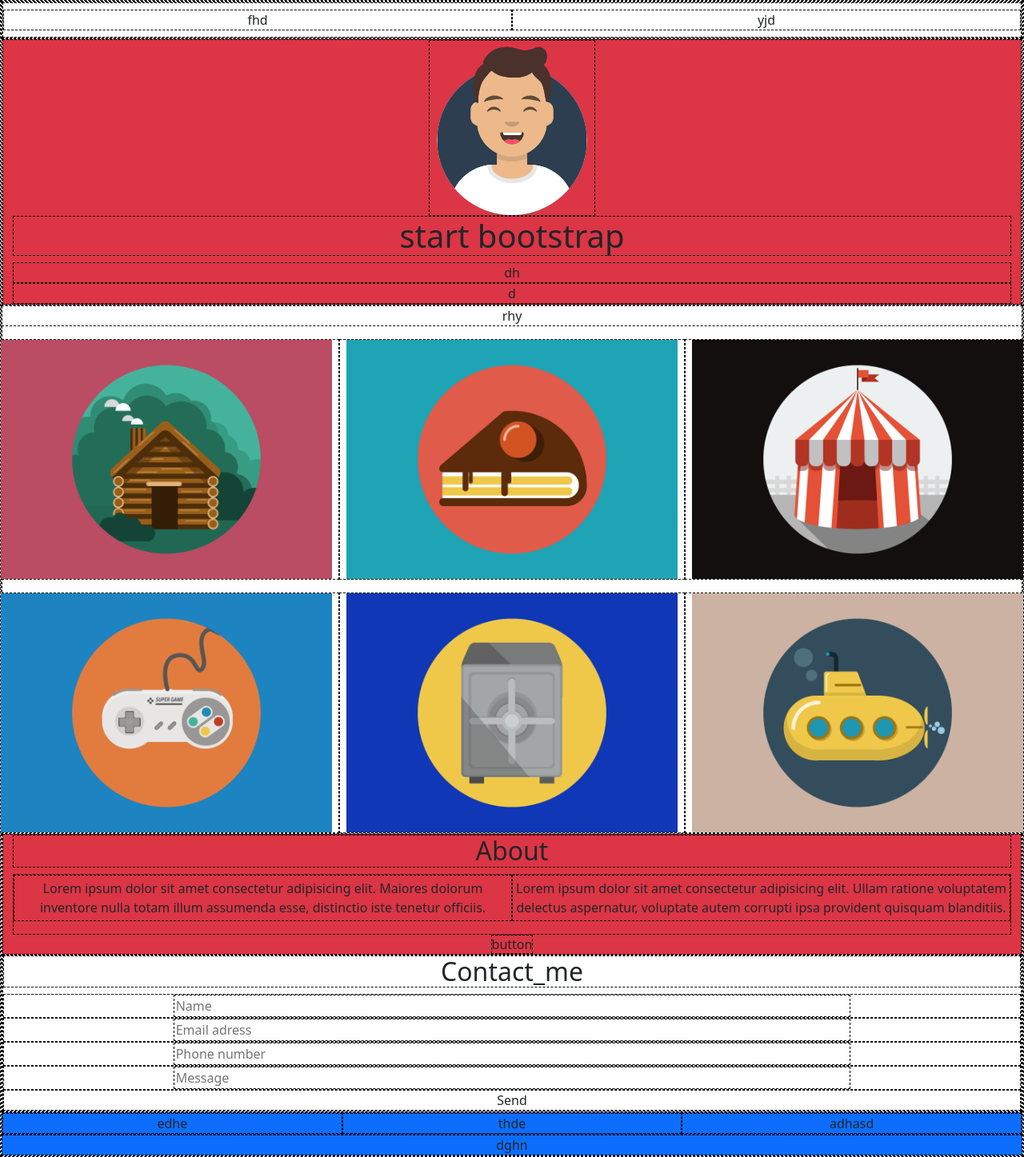
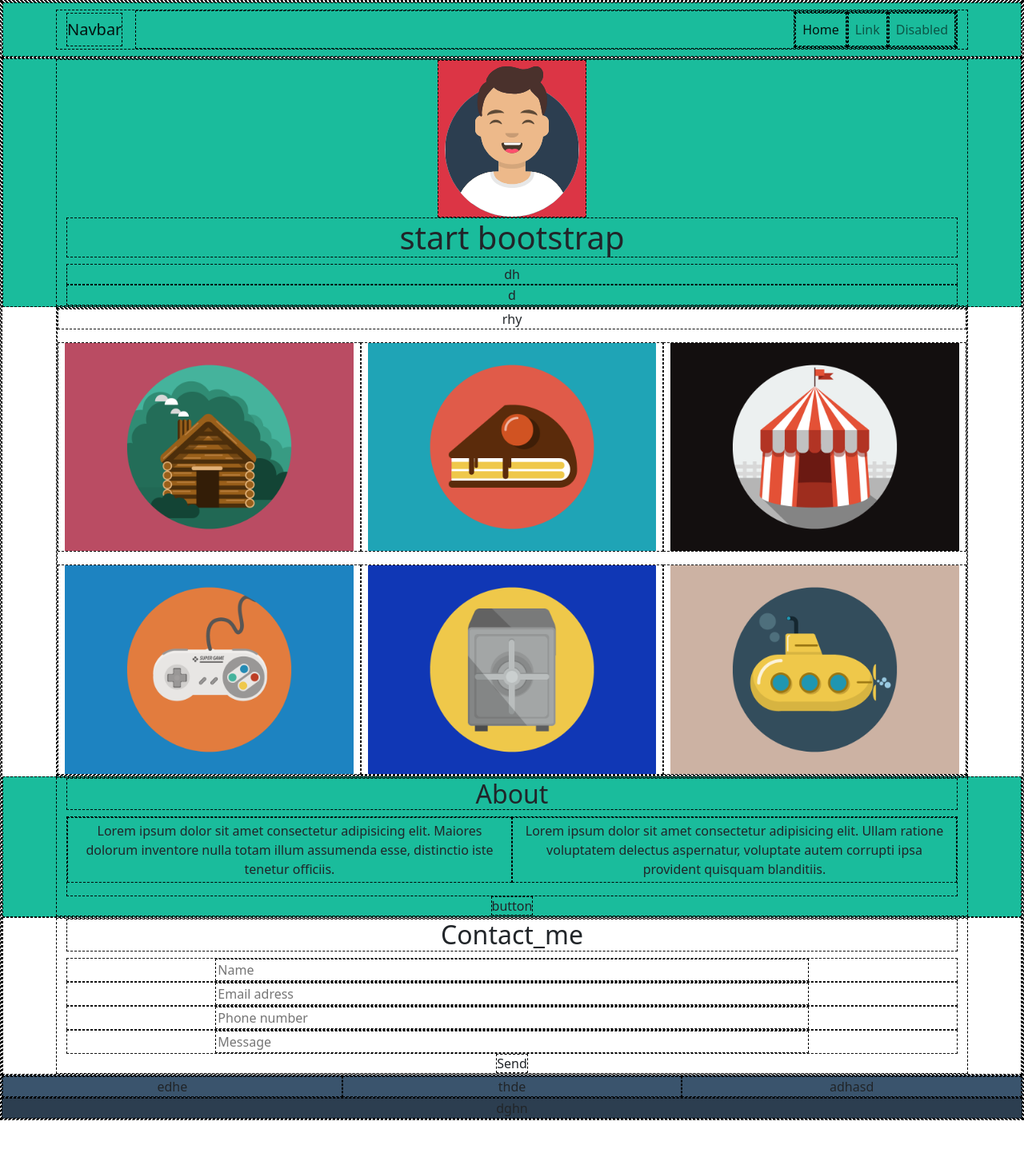
Before and after one commit to fabiodelli/html-css-bootstrap-freelancer, a plain HTML site: page index.html in a window 1280 px wide. Shown: the whole page at 80% size. After the commit the page ends 1401 px from the top, so only its background shows below. Drawn offline with nearby package versions, Linux system fonts and the light colour scheme.

Commit message:
change color add nav

```diff
--- a/assets/css/style.css
+++ b/assets/css/style.css
@@ -1,3 +1,21 @@
 *{
     border: dashed black 1px;
 }
+
+/* #region Utilitys*/
+.bg_header{
+    background-color: #2c3e50;
+}
+.bg_jumbo{
+    background-color: #1abc9c;
+}
+.bg_pre_footer{
+    background-color: #3a546d;
+}
+.text_white{
+    color: white;
+}
+.text_jumbo{
+    color: #1abc9c;
+}
+/* #endregion Utilitys*/
--- a/index.html
+++ b/index.html
@@ -21,23 +21,44 @@
         <!-- Header--------------------------------------------------------- -->
 
         <header>
-            <div class="navbar d-flex text-center ">
-                <div class="col text-center">fhd</div>
-                <div class="col text-center">yjd</div>
+            <nav class="navbar navbar-expand-lg bg_jumbo">
+                <div class="container-md">
+                  <a class="navbar-brand" href="#">Navbar</a>
+                  <button class="navbar-toggler" type="button" data-bs-toggle="collapse" data-bs-target="#navbarSupportedContent" aria-controls="navbarSupportedContent" aria-expanded="false" aria-label="Toggle navigation">
+                    <span class="navbar-toggler-icon"></span>
+                  </button>
+                  <div class="collapse navbar-collapse" id="navbarSupportedContent">
+                    <ul class="navbar-nav ms-auto mb-2 mb-lg-0">
+                      <li class="nav-item">
+                        <a class="nav-link active" aria-current="page" href="#">Home</a>
+                      </li>
+                      <li class="nav-item">
+                        <a class="nav-link" href="#">Link</a>
+                      </li>
+                      <li class="nav-item">
+                        <a class="nav-link ">Disabled</a>
+                      </li>
+                    </ul>
                   </div>
+                </div>
+              </nav>
         </header>
 
         <!-- Main------------------------------------------------------------- -->
 
         <Main>
-            <div class="container-fluid text-center bg-danger">
+            <div class="container-fluid text-center bg_jumbo">
+                <div class="container-md container-lg">
+
                     <img class="bg-danger col-2" src="./assets/img/avatar.svg"
                         alt="Avatar">
                     <h1 class="col">start bootstrap</h1>
                     <div>dh</div>
                     <div>d</div>
+
                 </div>
-
+            </div>
+                <div class="container-md container-lg">
                     <div class="row flex-wrap text-center">
                         <div class="col-12">rhy</div>
                         <img src="./assets/img/cabin.png" alt="Cabin" class="col-12 col-md-6 col-lg-4 g-3">
@@ -47,8 +68,11 @@
                         <img src="./assets/img/safe.png" alt="Cabin" class="col-12 col-md-6 col-lg-4 g-3">
                         <img src="./assets/img/submarine.png" alt="Cabin" class="col-12 col-md-6 col-lg-4 g-3">
                     </div>
+                </div>
 
-                <div class="container-fluid bg-danger text-center">
+
+                <div class="container-fluid bg_jumbo text-center">
+                    <div class="container-md container-lg">
                     <h2>About</h2>
                     <div class="d-flex flex-wrap">
                         <p class="col-12 col-md-6 p-1">Lorem ipsum dolor sit amet consectetur adipisicing elit.
@@ -60,8 +84,11 @@
                     </div>
                     <span class="button">button</span>
                 </div>
+                </div>
 
                 <div class="d-flex flex-column text-center">
+                    <div class="container-md container-lg">
+
                         <h2>Contact_me</h2>
                         <div>
                             <input class="col-8" type="text" placeholder="Name">
@@ -79,6 +106,8 @@
                         <span class="button">Send</span>
 
                     </div>
+
+                </div>
             </div>
         </Main>
 
@@ -86,13 +115,13 @@
         <!-- Footer------------------------------------------------------------------ -->
 
 
-            <div class="d-flex flex-wrap text-center bg-primary">
+            <div class="d-flex flex-wrap text-center bg_pre_footer">
                 <div class="col-12 col-md-4">edhe</div>
                 <div class="col-12 col-md-4">thde</div>
                 <div class="col-12 col-md-4">adhasd</div>
             </div>
 
-            <div class="col-12 text-center bg-primary">dghn</div>
+            <div class="col-12 text-center bg_header">dghn</div>
 
 
         <script
```
Lines whose indentation alone changed are shown as unchanged.
